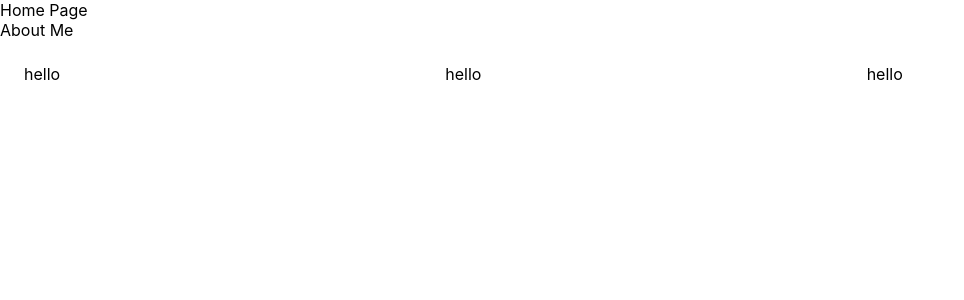
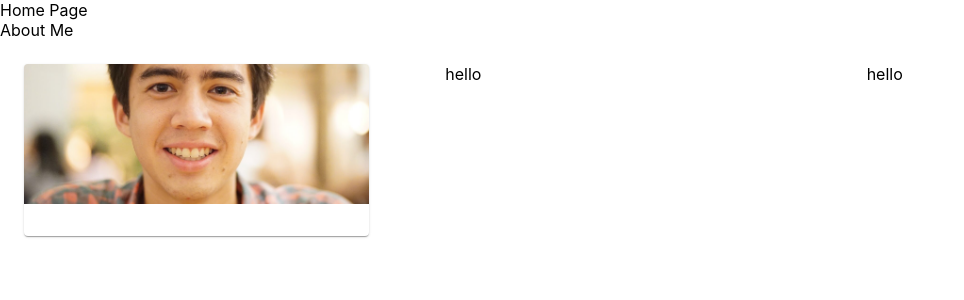
Before and after one commit to mobrien829/personal-website, a React (Create React App) app: page / in a window 1280 px wide. Shown: the top 300 px of the page, without its empty margins (0-964 px from the left). Built offline with nearby package versions, Linux system fonts and the light colour scheme.

Commit message:
basic image and text working for cards

```diff
--- a/src/project-card.js
+++ b/src/project-card.js
@@ -8,9 +8,23 @@ import {
   CardActionArea,
   Button,
 } from "@material-ui/core";
+import ProfilePic from "./IMG_0808.png";
+
+const useStyles = makeStyles({
+  card: { maxWidth: 345 },
+  media: { height: 140 },
+});
 
 const ProjectCard = () => {
-  return null;
+  const classes = useStyles();
+  return (
+    <Card className={classes.card}>
+      <CardActionArea>
+        <CardMedia className={classes.media} image={ProfilePic} />
+        <CardContent></CardContent>
+      </CardActionArea>
+    </Card>
+  );
 };
 
 export default ProjectCard;
--- a/src/projects-grid.js
+++ b/src/projects-grid.js
@@ -1,11 +1,12 @@
 import React from "react";
 import { Grid } from "@material-ui/core";
+import ProjectCard from "./project-card";
 
 const ProjectGrid = () => {
   return (
     <Grid container spacing={4} style={{ padding: "24px" }}>
       <Grid key={1} item xs={12} sm={6} md={4} lg={4} xl={3}>
-        <div>hello</div>
+        <ProjectCard />
       </Grid>
       <Grid key={2} item xs={12} sm={6} md={4} lg={4} xl={3}>
         <div>hello</div>
```
